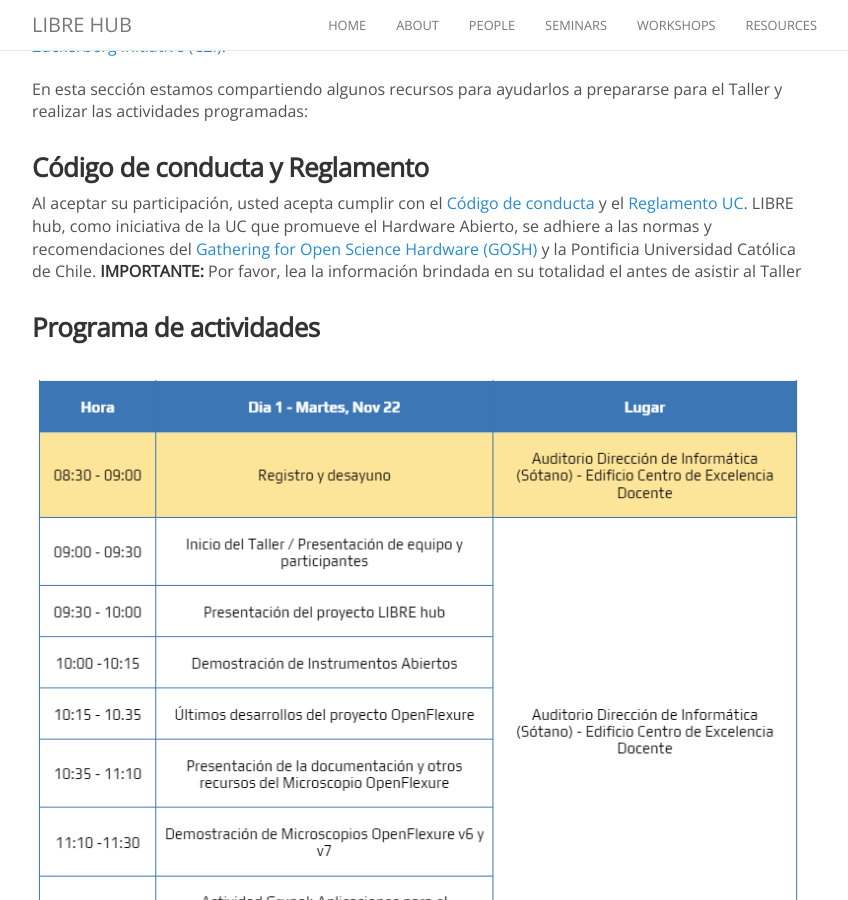
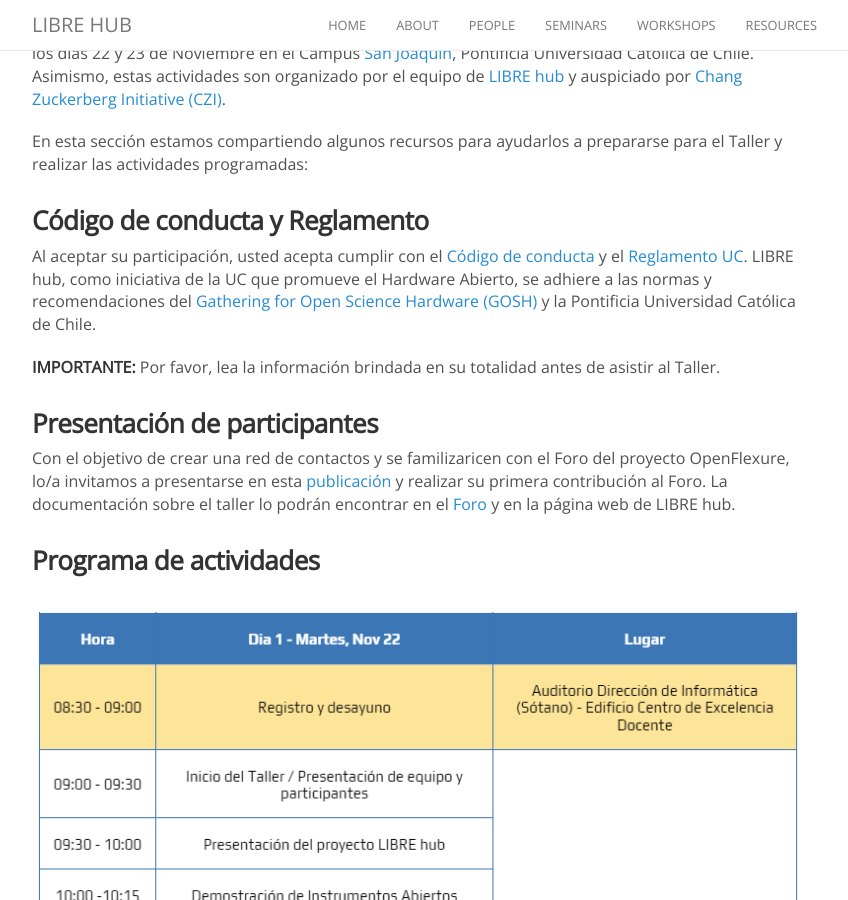
Before and after one commit to LIBREhub/LIBREhub.github.io, a Jekyll site: the page built from _posts/2022-11-18-openflexure-ws.md, in a window 1280 px wide and 900 px high, scrolled down 370 px. Shown: the whole window, without its empty margins (223-1071 px from the left). Built offline with Jekyll 4.4.1, drawn with Linux system fonts in a browser that asks for light colours; nearby versions of some CDN libraries; comment, search, counter and statistics services are not loaded.

Commit message:
Update 2022-11-18-openflexure-ws.md

```diff
--- a/_posts/2022-11-18-openflexure-ws.md
+++ b/_posts/2022-11-18-openflexure-ws.md
@@ -25,7 +25,7 @@
 -->
 
 ## Taller "Microscopio OpenFlexure: Desarrollo y aplicaciones"
-
+<br>
 ### Información general
 
 Bienvenido/a al Taller "Microscopio OpenFlexure: Desarrollo y aplicaciones". Este taller se llevará a cabo los días 22 y 23 de Noviembre en el Campus [San Joaquin](https://www.uc.cl/universidad/nuestros-campus/san-joaquin/), Pontificia Universidad Católica de Chile. Asimismo, estas actividades son organizado por el equipo de [LIBRE hub](https://librehub.github.io/people/) y auspiciado por [Chang Zuckerberg Initiative (CZI)](https://chanzuckerberg.com/).
@@ -34,7 +34,13 @@
 
 ### Código de conducta y Reglamento
 
-Al aceptar su participación, usted acepta cumplir con el [Código de conducta](https://openhardware.science/gosh-2017/gosh-code-of-conduct/) y el [Reglamento UC](https://www.ing.uc.cl/electrica/wp-content/uploads/2020/09/reglamento-laboratorio-de-fabricacin-de-ingeniera-elctrica-fablabv3.pdf). LIBRE hub, como iniciativa de la UC que promueve el Hardware Abierto, se adhiere a las normas y recomendaciones del [Gathering for Open Science Hardware (GOSH)](https://openhardware.science/) y la Pontificia Universidad Católica de Chile. **IMPORTANTE:** Por favor, lea la información brindada en su totalidad el antes de asistir al Taller
+Al aceptar su participación, usted acepta cumplir con el [Código de conducta](https://openhardware.science/gosh-2017/gosh-code-of-conduct/) y el [Reglamento UC](https://www.ing.uc.cl/electrica/wp-content/uploads/2020/09/reglamento-laboratorio-de-fabricacin-de-ingeniera-elctrica-fablabv3.pdf). LIBRE hub, como iniciativa de la UC que promueve el Hardware Abierto, se adhiere a las normas y recomendaciones del [Gathering for Open Science Hardware (GOSH)](https://openhardware.science/) y la Pontificia Universidad Católica de Chile.
+
+**IMPORTANTE:** Por favor, lea la información brindada en su totalidad antes de asistir al Taller.
+
+### Presentación de participantes
+
+Con el objetivo de crear una red de contactos y se familizaricen con el Foro del proyecto OpenFlexure, lo/a invitamos a presentarse en esta [publicación]() y realizar su primera contribución al Foro. La documentación sobre el taller lo podrán encontrar en el [Foro](https://openflexure.discourse.group/t/ofm-workshop-in-chile-libre-hub/1068/7) y en la página web de LIBRE hub.
 
 ### Programa de actividades
 <br>
```
